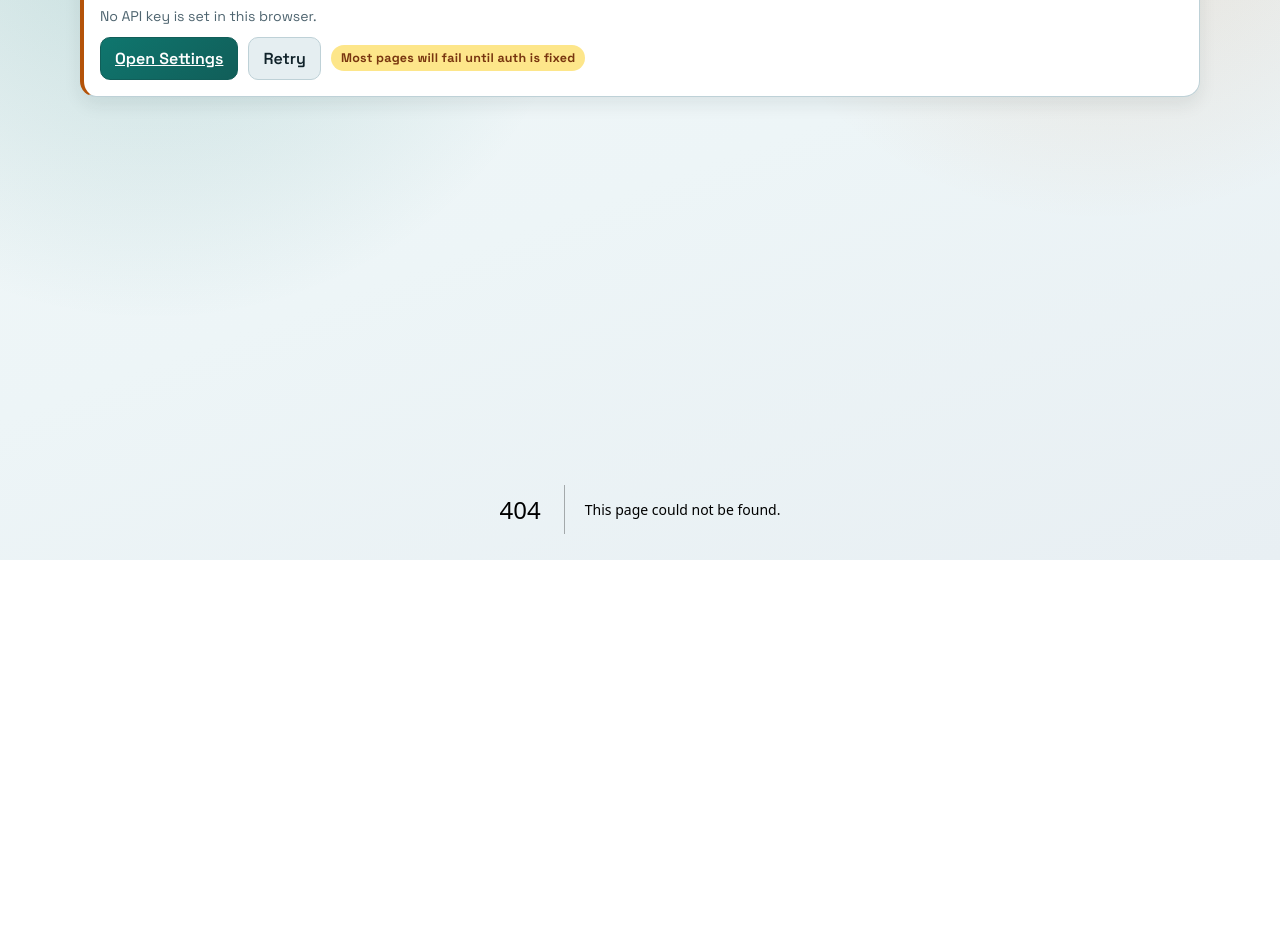
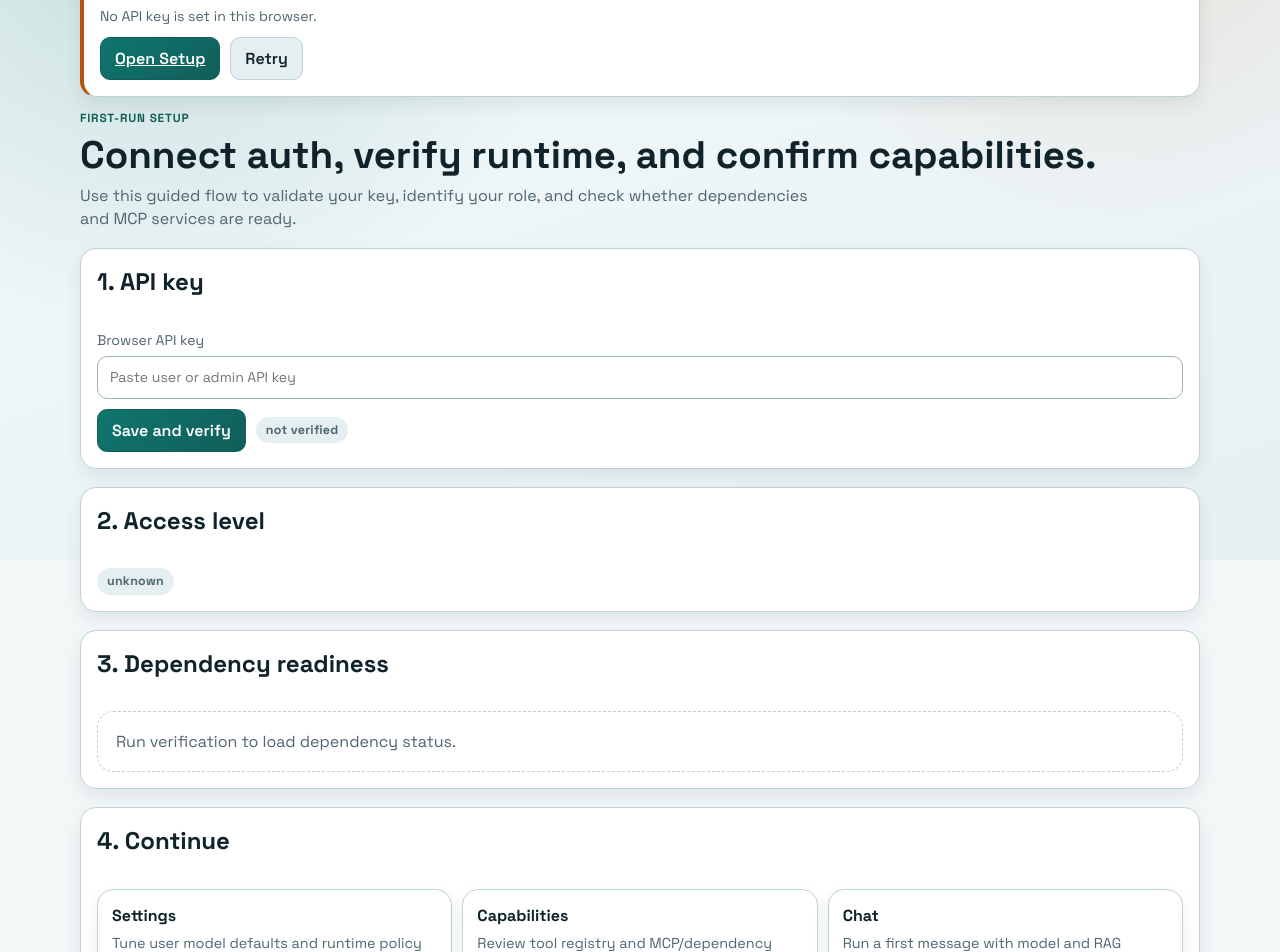
Before and after one commit to NZF-JDWang/BLAIRE_AI, a Next.js app in the folder frontend/: page /setup in a window 1280 px wide. Before the commit this address had no page. Shown: the part 240-1192 px from the top of the page. Built offline with nearby package versions, Linux system fonts and the light colour scheme.

Commit message:
frontend: add guided setup page and sectioned settings flow

```diff
--- a/frontend/app/page.tsx
+++ b/frontend/app/page.tsx
@@ -77,6 +77,10 @@ export default async function HomePage() {
         <h2>Primary workspaces</h2>
         <p className="help-text">Each route is production-connected to existing backend contracts.</p>
         <div className="quick-links">
+          <Link href="/setup" className="quick-link">
+            <p className="quick-link-title">Setup</p>
+            <p className="quick-link-copy">Validate auth, confirm role, and check dependency readiness.</p>
+          </Link>
           <Link href="/chat" className="quick-link">
             <p className="quick-link-title">Chat</p>
             <p className="quick-link-copy">Streaming responses, model class selection, and citations.</p>
--- /dev/null
+++ b/frontend/app/setup/page.tsx
@@ -0,0 +1,168 @@
+"use client";
+
+import Link from "next/link";
+import { useEffect, useState } from "react";
+
+import {
+  ApiRequestError,
+  DependencyStatus,
+  formatApiError,
+  getBrowserApiKey,
+  getDependencyStatus,
+  getRuntimeConfig,
+  getRuntimeOptionsTyped,
+  setBrowserApiKey,
+} from "@/lib/api";
+
+type AccessState = "unknown" | "missing_key" | "user" | "admin" | "invalid";
+
+function depBadge(ok: boolean, enabled: boolean): string {
+  if (!enabled) return "pill";
+  return ok ? "pill success" : "pill error";
+}
+
+export default function SetupPage() {
+  const [apiKey, setApiKey] = useState("");
+  const [access, setAccess] = useState<AccessState>("unknown");
+  const [runtimeStatus, setRuntimeStatus] = useState("");
+  const [deps, setDeps] = useState<DependencyStatus | null>(null);
+  const [error, setError] = useState("");
+  const [loading, setLoading] = useState(false);
+
+  useEffect(() => {
+    setApiKey(getBrowserApiKey());
+  }, []);
+
+  async function verify() {
+    setLoading(true);
+    setError("");
+    setRuntimeStatus("");
+    setDeps(null);
+
+    try {
+      setBrowserApiKey(apiKey);
+      if (!apiKey.trim()) {
+        setAccess("missing_key");
+        setRuntimeStatus("Add an API key to continue.");
+        return;
+      }
+
+      await getRuntimeOptionsTyped();
+      setRuntimeStatus("Runtime API reachable.");
+
+      try {
+        await getRuntimeConfig();
+        setAccess("admin");
+      } catch (err) {
+        if (err instanceof ApiRequestError && err.status === 403) {
+          setAccess("user");
+        } else {
+          throw err;
+        }
+      }
+
+      const dependencyStatus = await getDependencyStatus();
+      setDeps(dependencyStatus);
+    } catch (err) {
+      setAccess("invalid");
+      setError(formatApiError(err, "Setup verification failed"));
+    } finally {
+      setLoading(false);
+    }
+  }
+
+  return (
+    <main className="page-wrap">
+      <section className="page-hero">
+        <p className="page-kicker">First-Run Setup</p>
+        <h1 className="page-title">Connect auth, verify runtime, and confirm capabilities.</h1>
+        <p className="page-description">
+          Use this guided flow to validate your key, identify your role, and check whether dependencies and MCP services are ready.
+        </p>
+      </section>
+
+      <section className="surface stack" aria-label="Setup authentication">
+        <h2>1. API key</h2>
+        <label className="field-label">
+          Browser API key
+          <input
+            className="input"
+            value={apiKey}
+            onChange={(e) => setApiKey(e.target.value)}
+            placeholder="Paste user or admin API key"
+          />
+        </label>
+        <div className="toolbar">
+          <button type="button" className="button button-primary" onClick={() => void verify()} disabled={loading}>
+            {loading ? "Verifying..." : "Save and verify"}
+          </button>
+          <span className="pill">{runtimeStatus || "not verified"}</span>
+        </div>
+        {error ? <p className="error-text">{error}</p> : null}
+      </section>
+
+      <section className="surface stack" aria-label="Setup role">
+        <h2>2. Access level</h2>
+        <div className="toolbar">
+          <span className={access === "admin" ? "pill success" : access === "invalid" ? "pill error" : "pill"}>
+            {access}
+          </span>
+          {access === "admin" ? <span className="help-text">Admin runtime policy controls are available.</span> : null}
+          {access === "user" ? <span className="help-text">User mode active. Admin-only settings are read-only.</span> : null}
+        </div>
+      </section>
+
+      <section className="surface stack" aria-label="Setup dependencies">
+        <h2>3. Dependency readiness</h2>
+        {!deps ? (
+          <div className="empty-state">
+            <p style={{ margin: 0 }}>Run verification to load dependency status.</p>
+          </div>
+        ) : (
+          <div className="table-wrap">
+            <table className="table">
+              <thead>
+                <tr>
+                  <th>Dependency</th>
+                  <th>Status</th>
+                  <th>Detail</th>
+                  <th>Required</th>
+                </tr>
+              </thead>
+              <tbody>
+                {deps.dependencies.map((dep) => (
+                  <tr key={dep.name}>
+                    <td className="mono">{dep.name}</td>
+                    <td>
+                      <span className={depBadge(dep.ok, dep.enabled)}>{dep.ok ? "ok" : dep.enabled ? "issue" : "disabled"}</span>
+                    </td>
+                    <td>{dep.detail}</td>
+                    <td>{dep.required ? "yes" : "no"}</td>
+                  </tr>
+                ))}
+              </tbody>
+            </table>
+          </div>
+        )}
+      </section>
+
+      <section className="surface stack" aria-label="Next steps">
+        <h2>4. Continue</h2>
+        <div className="quick-links">
+          <Link href="/settings" className="quick-link">
+            <p className="quick-link-title">Settings</p>
+            <p className="quick-link-copy">Tune user model defaults and runtime policy overrides.</p>
+          </Link>
+          <Link href="/capabilities" className="quick-link">
+            <p className="quick-link-title">Capabilities</p>
+            <p className="quick-link-copy">Review tool registry and MCP/dependency state.</p>
+          </Link>
+          <Link href="/chat" className="quick-link">
+            <p className="quick-link-title">Chat</p>
+            <p className="quick-link-copy">Run a first message with model and RAG visibility.</p>
+          </Link>
+        </div>
+      </section>
+    </main>
+  );
+}
--- a/frontend/components/app-nav.tsx
+++ b/frontend/components/app-nav.tsx
@@ -4,6 +4,7 @@ import Link from "next/link";
 import { usePathname } from "next/navigation";
 
 const NAV_ITEMS = [
+  { href: "/setup", label: "Setup" },
   { href: "/", label: "Home" },
   { href: "/chat", label: "Chat" },
   { href: "/swarm", label: "Swarm" },
--- a/frontend/components/auth-status-banner.tsx
+++ b/frontend/components/auth-status-banner.tsx
@@ -60,8 +60,8 @@ export function AuthStatusBanner() {
   }
 
   const settingsLink = (
-    <Link href="/settings" className="button button-primary">
-      Open Settings
+    <Link href="/setup" className="button button-primary">
+      Open Setup
     </Link>
   );
 
@@ -74,7 +74,7 @@ export function AuthStatusBanner() {
         <button type="button" className="button button-muted" onClick={() => void check()}>
           Retry
         </button>
-        {pathname !== "/settings" ? <span className="pill warn">Most pages will fail until auth is fixed</span> : null}
+        {pathname !== "/setup" ? <span className="pill warn">Most pages will fail until setup is fixed</span> : null}
       </div>
     </section>
   );
```
Also changed, not shown: frontend/app/settings/page.tsx (+31 -3 lines), 2 other files (tests, documents, lock files or other folders).
